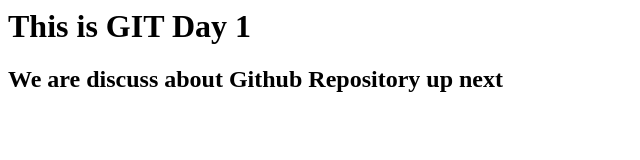
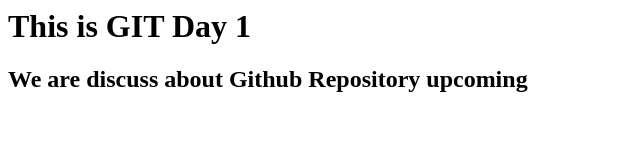
Before and after one commit to greensguna7/ryzen-dev, a plain HTML site: page index.html in a window 1280 px wide. Shown: the full height of the page, 0-640 px from the left. Drawn offline with Linux system fonts and the light colour scheme.

Commit message:
Second Commit

```diff
--- a/index.html
+++ b/index.html
@@ -1,4 +1,4 @@
 <html>
 <h1> This is GIT Day 1 </h1>
-<h2> We are discuss about Github Repository up next </h2>
+<h2> We are discuss about Github Repository upcoming </h2>
 </html>
```
